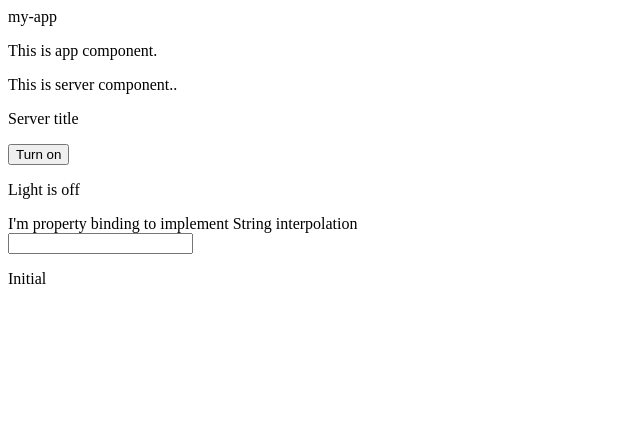
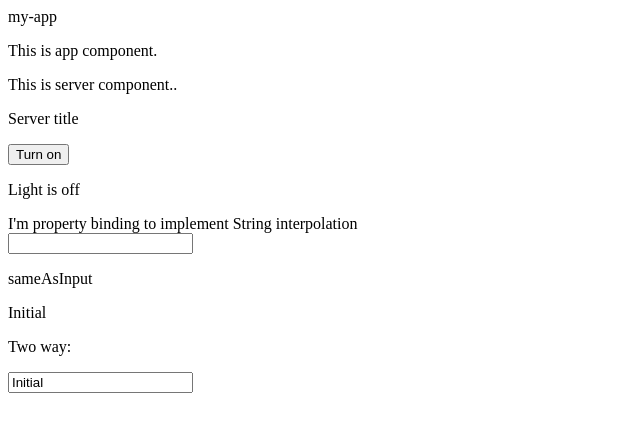
Before and after one commit to pjprateekjoshi/angular-lab, an Angular app: page / in a window 1280 px wide. Shown: the top 432 px of the page, without its empty margins (0-640 px from the left). Built offline with nearby package versions, Linux system fonts and the light colour scheme.

Commit message:
two way databinding new comp

```diff
--- a/src/app/app.module.ts
+++ b/src/app/app.module.ts
@@ -1,5 +1,6 @@
 import { BrowserModule } from '@angular/platform-browser';
 import { NgModule } from '@angular/core';
+import { FormsModule } from '@angular/forms';
 
 import { AppComponent } from './app.component';
 import { ServerComponent } from './server/server.component';
@@ -12,7 +13,8 @@ import { NewComponent } from './new/new.component';
     NewComponent
   ],
   imports: [
-    BrowserModule
+    BrowserModule,
+    FormsModule
   ],
   providers: [],
   bootstrap: [AppComponent]
--- a/src/app/new/new.component.html
+++ b/src/app/new/new.component.html
@@ -4,4 +4,9 @@
 <div [innerHTML]="writeInDiv"></div>
 
 <input type="text" (input)="onInput($event)">
+
+<p>sameAsInput</p>
 <p>{{sameAsInput}}</p>
+
+<p>Two way:</p>
+<input type="text" [(ngModel)]="sameAsInput">
```
